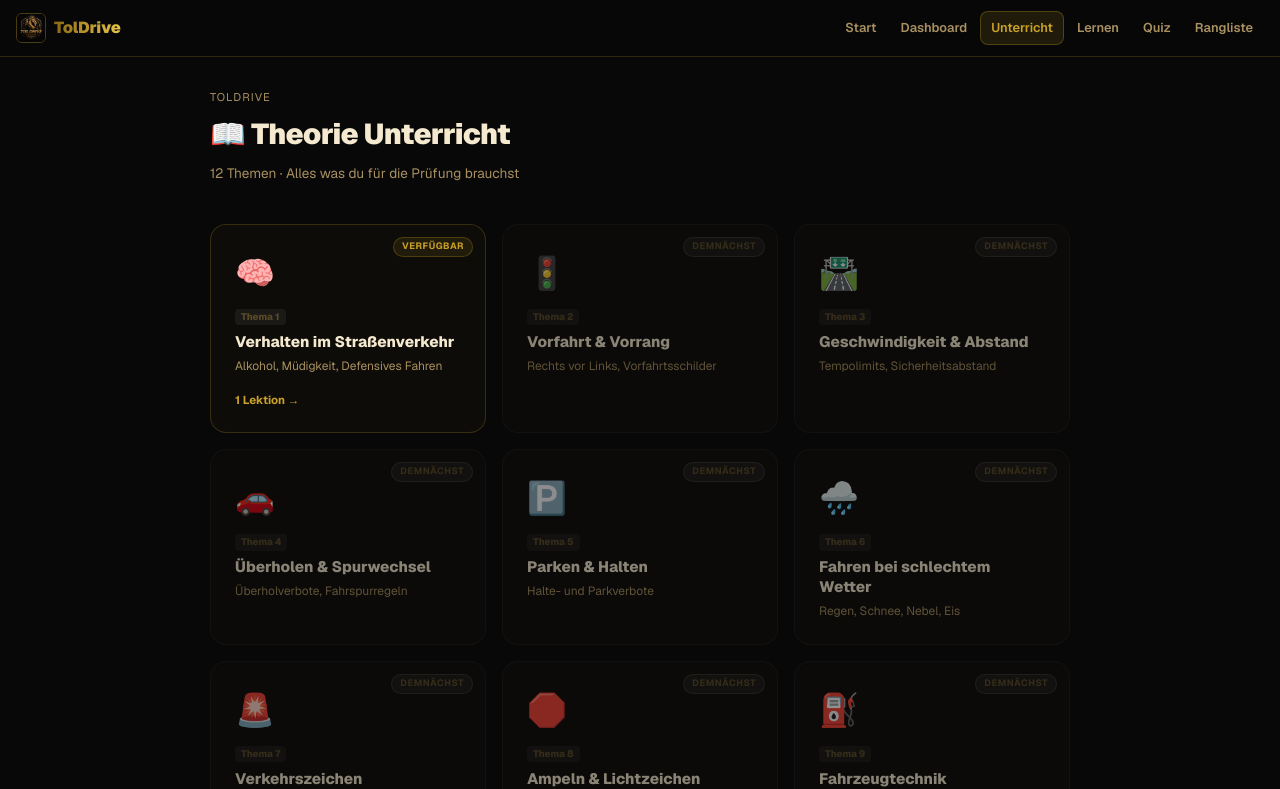
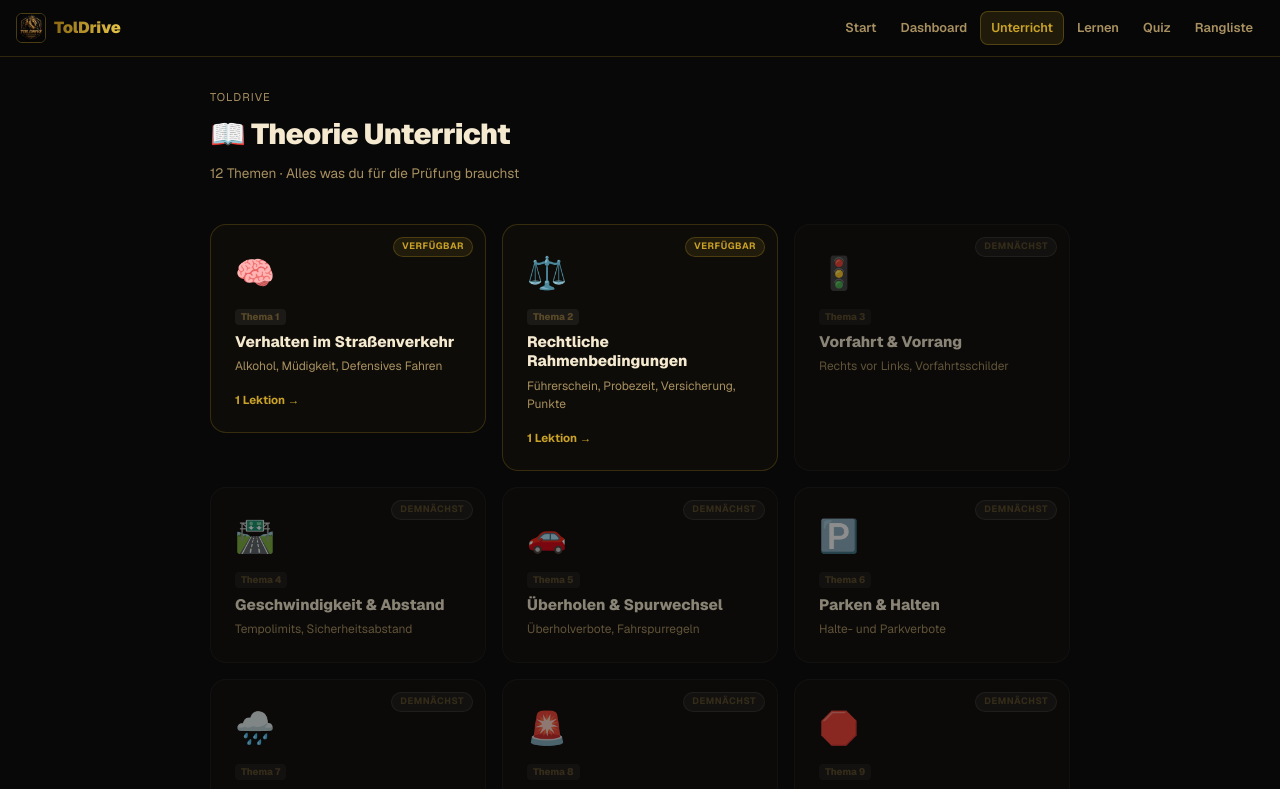
Before and after one commit to yamero37/fahrschule-theorie, a Next.js app: page /unterricht in a window 1280 px wide. Shown: the top 789 px of the page. Built offline with nearby package versions, Linux system fonts and the light colour scheme; no server answers.

Commit message:
feat: Thema 2 Rechtliche Rahmenbedingungen hinzugefuegt

```diff
--- a/data/lektionen.ts
+++ b/data/lektionen.ts
@@ -101,15 +101,99 @@ export const TOPICS: Topic[] = [
       },
     ],
   },
-  { id: 2,  icon: '🚦', title: 'Vorfahrt & Vorrang',          subtitle: 'Rechts vor Links, Vorfahrtsschilder', available: false, lessons: [] },
-  { id: 3,  icon: '🛣️', title: 'Geschwindigkeit & Abstand',   subtitle: 'Tempolimits, Sicherheitsabstand',     available: false, lessons: [] },
-  { id: 4,  icon: '🚗', title: 'Überholen & Spurwechsel',     subtitle: 'Überholverbote, Fahrspurregeln',      available: false, lessons: [] },
-  { id: 5,  icon: '🅿️', title: 'Parken & Halten',             subtitle: 'Halte- und Parkverbote',             available: false, lessons: [] },
-  { id: 6,  icon: '🌧️', title: 'Fahren bei schlechtem Wetter',subtitle: 'Regen, Schnee, Nebel, Eis',          available: false, lessons: [] },
-  { id: 7,  icon: '🚨', title: 'Verkehrszeichen',              subtitle: 'Gebots-, Verbots- und Gefahrenzeichen',available: false, lessons: [] },
-  { id: 8,  icon: '🛑', title: 'Ampeln & Lichtzeichen',        subtitle: 'Lichtzeichenanlagen, Blinkzeichen',  available: false, lessons: [] },
-  { id: 9,  icon: '⛽', title: 'Fahrzeugtechnik',              subtitle: 'Bremsen, Reifen, Beleuchtung',       available: false, lessons: [] },
-  { id: 10, icon: '🏥', title: 'Erste Hilfe & Unfall',         subtitle: 'Verhalten nach dem Unfall, Notruf',  available: false, lessons: [] },
-  { id: 11, icon: '🌍', title: 'Umwelt & Energie',             subtitle: 'Kraftstoff sparen, Emissionen',      available: false, lessons: [] },
-  { id: 12, icon: '📋', title: 'Führerschein & Recht',         subtitle: 'Probezeit, Punkte, Bußgelder',       available: false, lessons: [] },
+  {
+    id: 2,
+    icon: '⚖️',
+    title: 'Rechtliche Rahmenbedingungen',
+    subtitle: 'Führerschein, Probezeit, Versicherung, Punkte',
+    available: true,
+    lessons: [
+      {
+        id: 1,
+        title: 'Lektion 2 – Rechtliche Rahmenbedingungen (Kurzfassung)',
+        blocks: [
+          { type: 'highlight', text: 'In dieser Lektion geht es um die wichtigsten Regeln rund um Führerschein, Fahrzeugpapiere, Zulassung und Verantwortung im Straßenverkehr.' },
+          { type: 'heading', text: 'Führerschein & Fahrerlaubnis' },
+          { type: 'list', items: [
+            'Du darfst nur Fahrzeuge fahren, für die du eine Fahrerlaubnis besitzt',
+            'Führerschein = Nachweis der Fahrerlaubnis',
+            'Beim Fahren immer mitführen',
+          ]},
+          { type: 'heading', text: 'Fahrzeugpapiere' },
+          { type: 'highlight', text: 'Zulassungsbescheinigung Teil I (früher: Fahrzeugschein) → musst du bei Fahrten dabeihaben.' },
+          { type: 'heading', text: 'Probezeit' },
+          { type: 'list', items: [
+            'Dauer: 2 Jahre',
+            'Verstöße können folgende Konsequenzen haben:',
+            '→ Probezeitverlängerung',
+            '→ Aufbauseminar',
+            '→ Punkte',
+            '→ Fahrverbot',
+          ]},
+          { type: 'heading', text: 'Punkte in Flensburg' },
+          { type: 'list', items: [
+            'Verstöße können Punkte bringen',
+            'Zu viele Punkte → Führerscheinentzug möglich',
+          ]},
+          { type: 'heading', text: 'Versicherungspflicht' },
+          { type: 'list', items: [
+            'Jedes Auto braucht eine Kfz-Haftpflichtversicherung',
+            'Ohne Versicherung darf das Fahrzeug nicht gefahren werden',
+          ]},
+          { type: 'heading', text: 'TÜV / Hauptuntersuchung' },
+          { type: 'list', items: [
+            'Fahrzeuge müssen regelmäßig geprüft werden:',
+            '→ Verkehrssicherheit',
+            '→ Umweltvorschriften',
+          ]},
+          { type: 'divider' },
+          { type: 'badge', text: '⚡ Sehr oft abgefragt' },
+          { type: 'heading', text: 'Probezeit – Typische Prüfungsfragen' },
+          { type: 'question', text: 'Wie lange dauert die Probezeit? Was passiert bei schweren Verstößen?' },
+          { type: 'answer', items: [
+            '2 Jahre Probezeit',
+            'Alkohol in der Probezeit verboten (0,0 Promille)',
+            'A-Verstoß → Probezeitverlängerung + Aufbauseminar',
+          ]},
+          { type: 'heading', text: 'Fahrzeugpapiere – Was musst du mitführen?' },
+          { type: 'list', items: ['Führerschein', 'Zulassungsbescheinigung Teil I', 'Versicherungsnachweis'] },
+          { type: 'question', text: 'Typische Prüfungsfrage: „Warum braucht man eine Haftpflichtversicherung?"' },
+          { type: 'answer', items: ['Damit Schäden anderer bezahlt werden.'] },
+          { type: 'heading', text: 'Punkte-System' },
+          { type: 'list', items: [
+            'Verstöße → Punkte in Flensburg',
+            'Zu viele Punkte → Entzug der Fahrerlaubnis',
+          ]},
+          { type: 'heading', text: 'Verantwortlichkeit' },
+          { type: 'list', items: [
+            'Der Fahrer ist verantwortlich für:',
+            '→ Verkehrssicherheit',
+            '→ Ladung',
+            '→ Mitfahrer',
+            '→ Fahrzeugzustand',
+          ]},
+          { type: 'divider' },
+          { type: 'heading', text: '📌 Merksätze für die Prüfung' },
+          { type: 'list', items: [
+            'Ohne Fahrerlaubnis darfst du kein Fahrzeug führen',
+            'Probezeit = 2 Jahre',
+            'Jedes Fahrzeug braucht Versicherung',
+            'Führerschein und Fahrzeugschein mitführen',
+            'Zu viele Punkte können zum Führerscheinverlust führen',
+          ]},
+          { type: 'note', text: '💡 Prüfungs-Tipp: Viele Fragen prüfen, ob du Verantwortung kennst – Wer haftet? Wer muss kontrollieren? Wer ist verantwortlich? Fast immer: der Fahrer bzw. Halter.' },
+        ],
+      },
+    ],
+  },
+  { id: 3,  icon: '🚦', title: 'Vorfahrt & Vorrang',           subtitle: 'Rechts vor Links, Vorfahrtsschilder',   available: false, lessons: [] },
+  { id: 4,  icon: '🛣️', title: 'Geschwindigkeit & Abstand',   subtitle: 'Tempolimits, Sicherheitsabstand',       available: false, lessons: [] },
+  { id: 5,  icon: '🚗', title: 'Überholen & Spurwechsel',     subtitle: 'Überholverbote, Fahrspurregeln',        available: false, lessons: [] },
+  { id: 6,  icon: '🅿️', title: 'Parken & Halten',             subtitle: 'Halte- und Parkverbote',               available: false, lessons: [] },
+  { id: 7,  icon: '🌧️', title: 'Fahren bei schlechtem Wetter',subtitle: 'Regen, Schnee, Nebel, Eis',             available: false, lessons: [] },
+  { id: 8,  icon: '🚨', title: 'Verkehrszeichen',              subtitle: 'Gebots-, Verbots- und Gefahrenzeichen', available: false, lessons: [] },
+  { id: 9,  icon: '🛑', title: 'Ampeln & Lichtzeichen',        subtitle: 'Lichtzeichenanlagen, Blinkzeichen',    available: false, lessons: [] },
+  { id: 10, icon: '⛽', title: 'Fahrzeugtechnik',              subtitle: 'Bremsen, Reifen, Beleuchtung',         available: false, lessons: [] },
+  { id: 11, icon: '🏥', title: 'Erste Hilfe & Unfall',         subtitle: 'Verhalten nach dem Unfall, Notruf',    available: false, lessons: [] },
+  { id: 12, icon: '🌍', title: 'Umwelt & Energie',             subtitle: 'Kraftstoff sparen, Emissionen',        available: false, lessons: [] },
 ]
```
